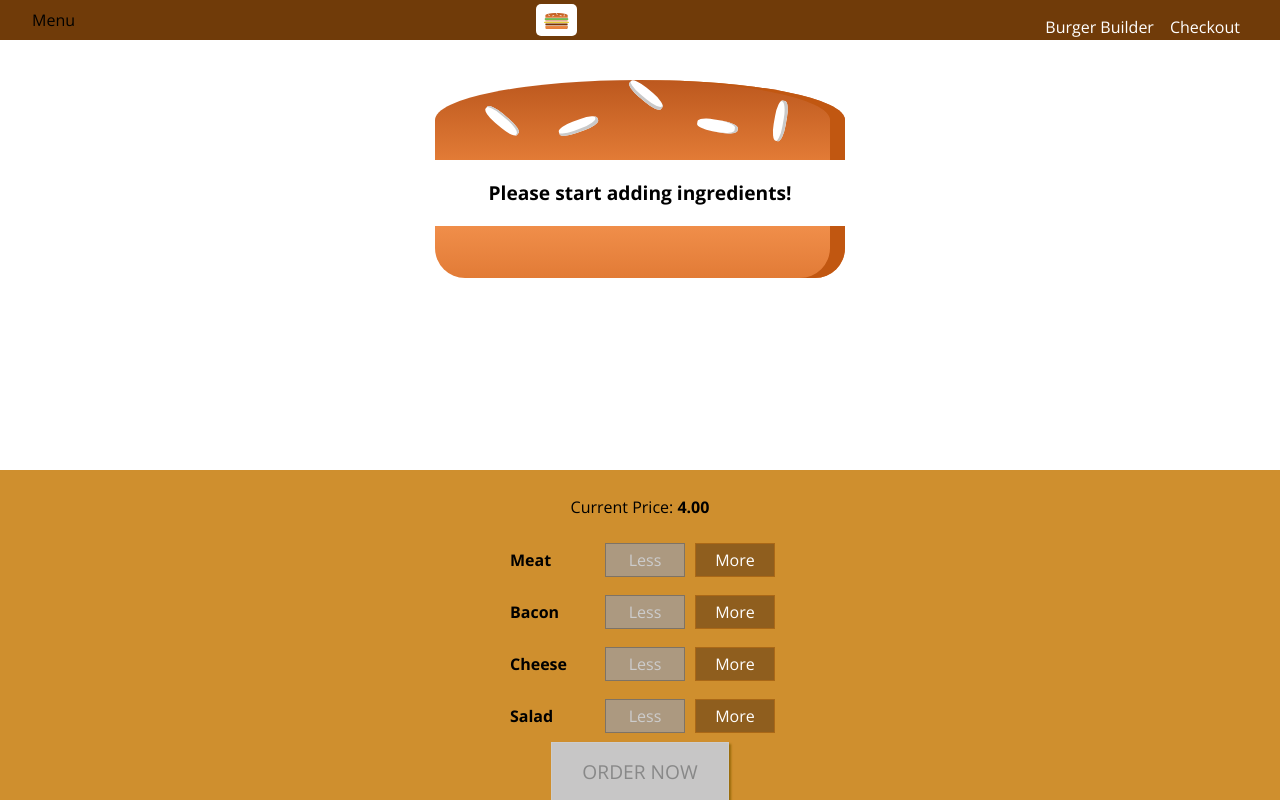
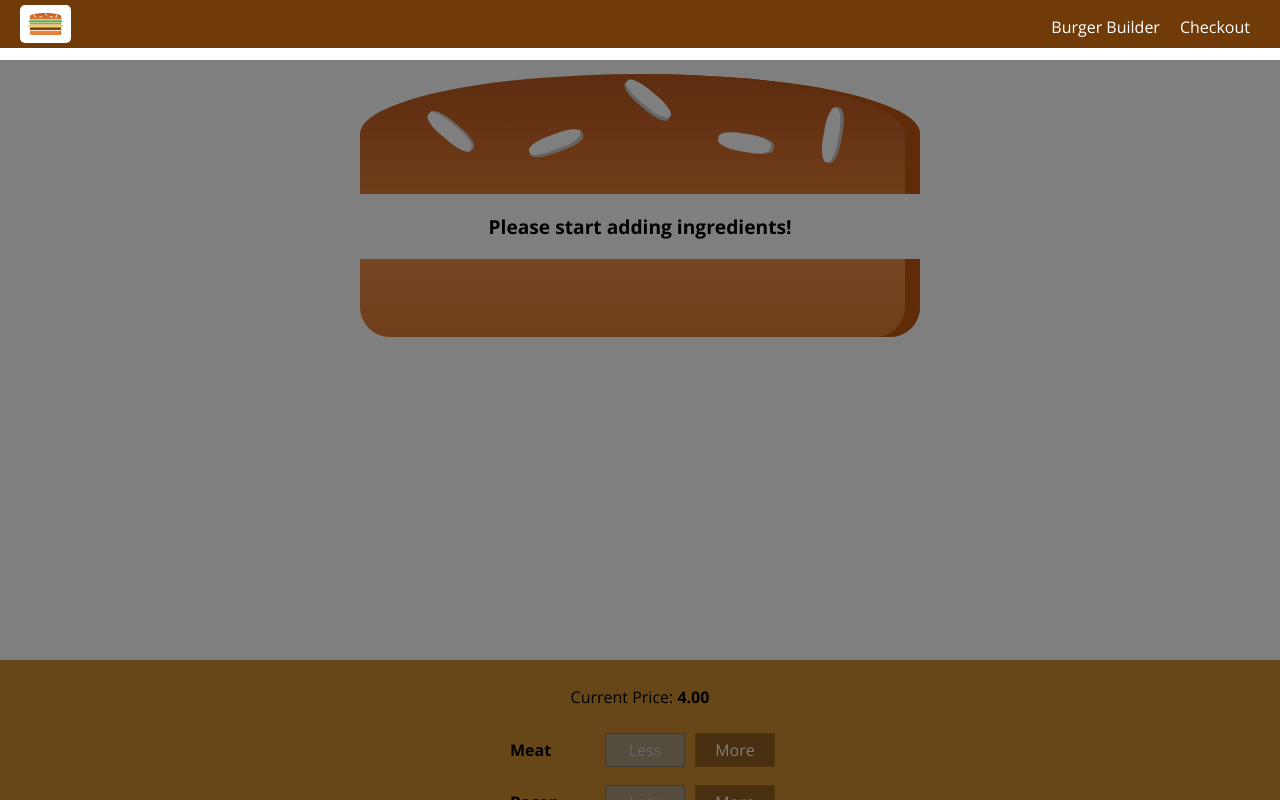
Before and after one commit to remrobem/burger-udemy-redux, a React (Create React App) app: page / in a window 1280 px wide. Shown: the top 800 px of the page. Built offline with nearby package versions, Linux system fonts and the light colour scheme.

Commit message:
sidedrawer and menu

```diff
--- a/src/components/Burger/Burger.module.css
+++ b/src/components/Burger/Burger.module.css
@@ -1,30 +1,31 @@
 .Burger {
-  width: 90vw;
+  width: 100%;
   margin: auto;
-  height: 90vh;
+  height: 250px;
   overflow: scroll;
   text-align: center;
   font-weight: bold;
   font-size: 1.2rem;
+  margin-top: 60px;
 }
 
 @media (min-width: 500px) and (min-height: 400px) {
     .Burger {
-      width: 75vw;
-      height: 75vh;
+      width: 360px;
+      height: 300px;
     }
   }
 
 @media (min-width: 500px) and (min-height: 401px) {
     .Burger {
-      width: 80vw;
-      height: 50vh;
+      width: 450px;
+      height: 400px;
     }
   }
 
 @media (min-width: 1000px) and (min-height: 700px) {
   .Burger {
-    width: 40vw;
-    height: 50vh;
+    width: 700px;
+    height: 600px;
   }
 }
--- a/src/components/Layout/Layout.js
+++ b/src/components/Layout/Layout.js
@@ -1,19 +1,39 @@
-import React from 'react';
+import React, { Component } from 'react';
 import Aux from '../../hoc/Auxillary';
 import Toolbar from '../Navigation/Toolbar/Toolbar'
 import styles from './Layout.module.css';
 import SideDrawer from '../Navigation/SideDrawer/SideDrawer';
 
-const layout = (props) => (
-    // Aux used as high-order component so wrapping element not required
-    <Aux>
-        <div>Toolbar, Sidebar, Backdrop</div>
-        <Toolbar />
-        <SideDrawer />
-        <main className={styles.Content}>
-            {props.children}
-        </main>
-    </Aux>
-);
+class Layout extends Component {
 
-export default layout;
+    state = {
+        showSideDrawer: true,
+    };
+
+    sideDrawerClosed = () => {
+        this.setState({ showSideDrawer: false })
+    };
+
+    // use prevState rather than this.state in setState (async issue if you do that)
+    sideDrawerToggleHandler = () => {
+        this.setState((prevState) => {
+            return { showSideDrawer: !prevState.showSideDrawer };
+        })
+    };
+
+    render() {
+        return (
+            <Aux>
+                <Toolbar drawerToggleClicked={this.sideDrawerToggleHandler}/>
+                <SideDrawer
+                    closed={this.sideDrawerClosed}
+                    open={this.state.showSideDrawer} />
+                <main className={styles.Content}>
+                    {this.props.children}
+                </main>
+            </Aux>
+        )
+    };
+};
+
+export default Layout;
--- a/src/components/Navigation/NavigationItems/NavigationItem/NavigationItem.module.css
+++ b/src/components/Navigation/NavigationItems/NavigationItem/NavigationItem.module.css
@@ -1,25 +1,45 @@
 .NavigationItem {
-    margin: 0;
+    margin: 10px 0;
     box-sizing: border-box;
-    display: flex;
-    /* height: 100vh; */
-    align-items: center;
+    display: inline-block;
+    width: 100%;
 }
 
 .NavigationItem a {
-    color: white;
+    color: #8f5c2c;
     text-decoration: none;
-    height: 5vh;
-    padding: 1rem .5rem;
-    border-bottom: .4rem solid transparent;
+    width: 100%;
     box-sizing: border-box;
     display: block;
 }
 
 .NavigationItem a:hover,
-/* .NavigationItem a:active, */
+.NavigationItem a:active,
 .NavigationItem a:active {
-    background-color: #8f5c2c;
-    border-bottom: .4rem solid #40a4c8;
-    color: white;
+    color: #40a4c8;
 }
+
+@media (min-width: 500px) {
+    .NavigationItem {
+        margin: 0;
+        display: flex;
+        align-items: center;
+        height: 100%;
+        width: auto;
+    }
+
+    .NavigationItem a {
+        color: white;
+        height: 100%;
+        padding: 16px 10px;
+        border-bottom: 4px solid transparent;
+    }
+
+    .NavigationItem a:hover,
+    .NavigationItem a:active,
+    .NavigationItem a:active {
+        background-color: #8f5c2c;
+        border-bottom: .4rem solid #40a4c8;
+        color: white;
+    }
+}
--- /dev/null
+++ b/src/components/Navigation/SideDrawer/DrawerToggle/DrawerToggle.js
@@ -0,0 +1,12 @@
+import React from 'react';
+import styles from './DrawerToggle.module.css'
+
+const drawerToggle = (props) => (
+ <div className={styles.DrawerToggle}onClick={props.clicked}>
+     <div></div>
+     <div></div>
+     <div></div>
+ </div>
+);
+
+export default drawerToggle;
--- /dev/null
+++ b/src/components/Navigation/SideDrawer/DrawerToggle/DrawerToggle.module.css
@@ -0,0 +1,23 @@
+.DrawerToggle {
+    width: 40px;
+    height: 100%;
+    display: flex;
+    flex-flow: column;
+    justify-content: space-around;
+    align-items: center;
+    padding: 10px 0;
+    box-sizing: border-box;
+    cursor: pointer;
+}
+
+.DrawerToggle div {
+    width: 90%;
+    height: 3px;
+    background-color: white;
+}
+
+@media (min-width: 500px) {
+    .DrawerToggle {
+        display: none;
+    }
+}
--- a/src/components/Navigation/SideDrawer/SideDrawer.js
+++ b/src/components/Navigation/SideDrawer/SideDrawer.js
@@ -2,12 +2,20 @@ import React from 'react';
 import styles from './SideDrawer.module.css';
 import Logo from '../../Logo/Logo';
 import NavigationItems from '../NavigationItems/NavigationItems';
+import Aux from '../../../hoc/Auxillary';
+import Backdrop from '../../UI/Backdrop/Backdrop'
 
 const sideDrawer = (props) => {
 
+    let attachedClasses = [styles.SideDrawer, styles.Close];
+    if (props.open) {
+        attachedClasses = [styles.SideDrawer, styles.Open];
+    }
 
     return (
-        <div className={styles.SideDrawer}>
+        <Aux>
+            <Backdrop show={props.open} clicked={props.closed} />
+            <div className={attachedClasses.join(' ')}>
                 <div className={styles.Logo}>
                     <Logo />
                 </div>
@@ -15,6 +23,7 @@ const sideDrawer = (props) => {
                     <NavigationItems />
                 </nav>
             </div >
+        </Aux>
 
     )
 };
--- a/src/components/Navigation/SideDrawer/SideDrawer.module.css
+++ b/src/components/Navigation/SideDrawer/SideDrawer.module.css
@@ -1,6 +1,6 @@
 .SideDrawer {
     position: fixed;
-    width: 280px;
+    width: 280%;
     max-width: 70%;
     height: 100%;
     left: 0;
--- a/src/components/Navigation/Toolbar/Toolbar.js
+++ b/src/components/Navigation/Toolbar/Toolbar.js
@@ -2,14 +2,15 @@ import React from 'react';
 import styles from './Toolbar.module.css';
 import Logo from '../../Logo/Logo';
 import NavigationItems from '../NavigationItems/NavigationItems';
+import DrawerToggle from '../SideDrawer/DrawerToggle/DrawerToggle'
 
 const toolbar = (props) => (
     <header className={styles.Toolbar}>
-        <div>Menu</div>
+        <DrawerToggle clicked={props.drawerToggleClicked} />
         <div className={styles.Logo}>
             <Logo />
         </div>
-        <nav>
+        <nav className={styles.DesktopOnly}>
             <NavigationItems />
         </nav>
     </header>
--- a/src/components/Navigation/Toolbar/Toolbar.module.css
+++ b/src/components/Navigation/Toolbar/Toolbar.module.css
@@ -1,6 +1,6 @@
 .Toolbar {
-    width: 100vw;
-    height: 5vh;
+    width: 100%;
+    height: 3rem;
     position: fixed;
     top: 0;
     left: 0;
@@ -9,14 +9,20 @@
     justify-content: space-between;
     align-items: center;
     box-sizing: border-box;
-    padding: 0 2rem;
+    padding: 0 20px;
     z-index: 90;
 }
 
 .Toolbar nav {
-    height: 100vh;
+    height: 100%;
 }
 
 .Logo {
     height: 80%;
 }
+
+@media (max-width: 499px) {
+    .DesktopOnly {
+        display: none;
+    }
+}
```
Lines whose indentation alone changed are shown as unchanged.
